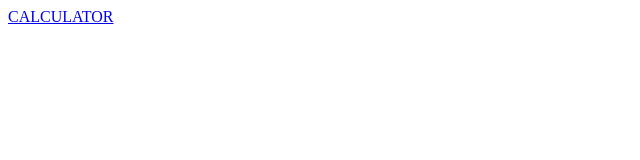
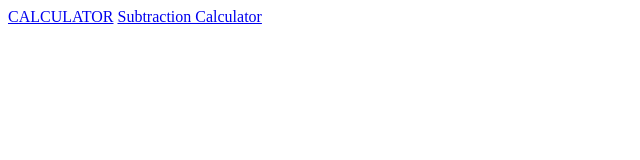
Before and after one commit to Jordanle7/Java-Research-Sample-Code, a plain HTML site: page index.html in a window 1280 px wide. Shown: the whole page, without its empty margins (0-640 px from the left). Drawn offline with Linux system fonts and the light colour scheme.

Commit message:
Update index.html

```diff
--- a/index.html
+++ b/index.html
@@ -4,5 +4,6 @@
   </head>
   <body>
     <a href="calc.java">CALCULATOR</a>
+    <a href="calc2.java">Subtraction Calculator
   </body>
 </html>
```
